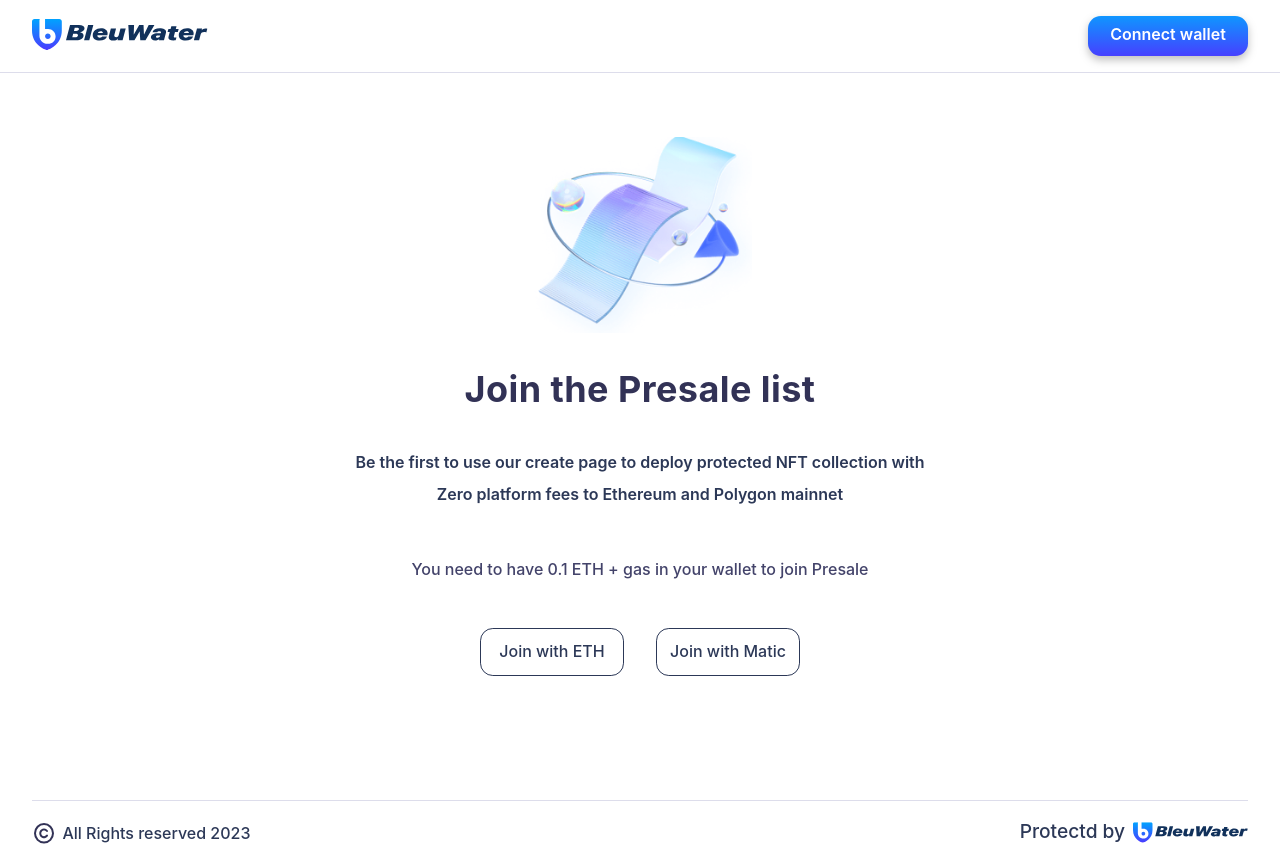
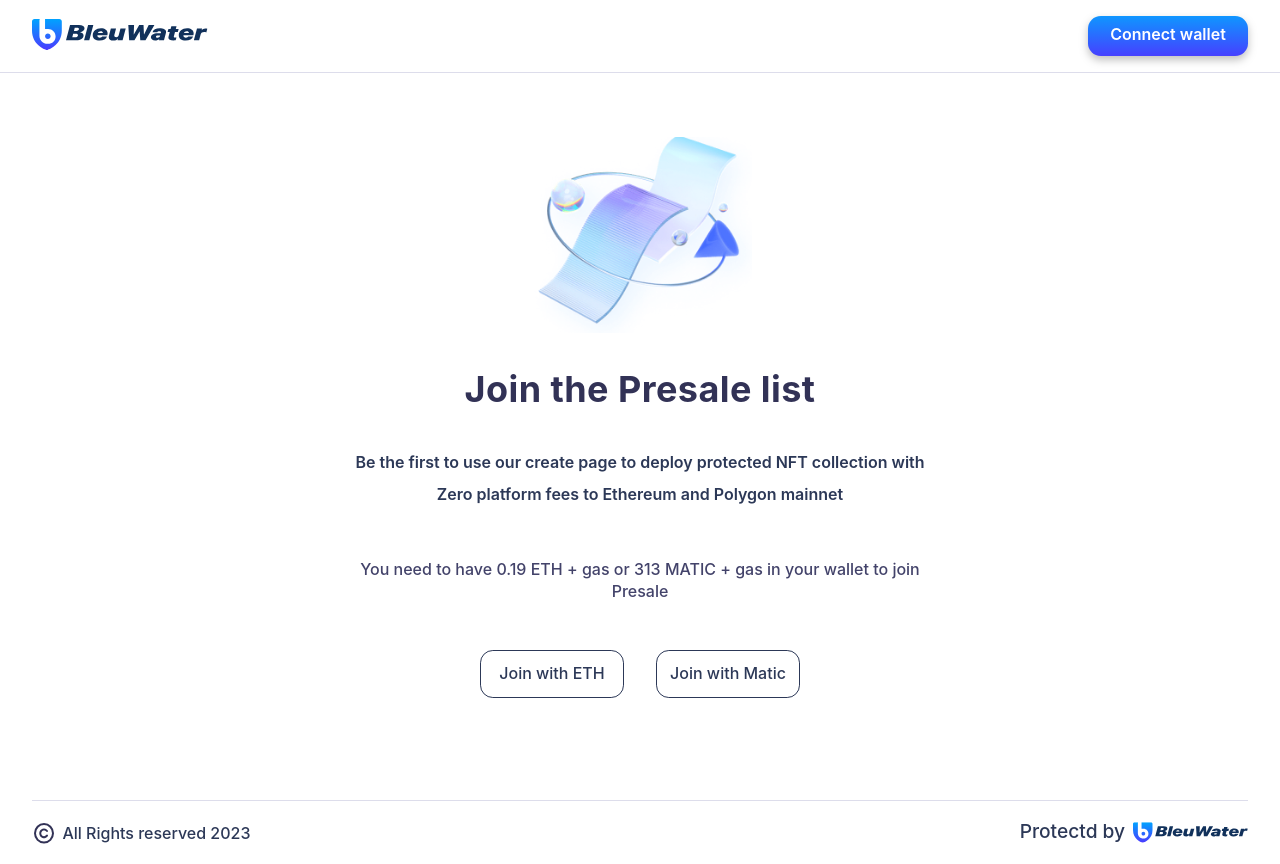
Before and after one commit to bleuwater2023startup/Bleuwater-Presale, a Next.js app: page /presale-join in a window 1280 px wide. Built offline with nearby package versions, Linux system fonts and the light colour scheme; no server answers.

Commit message:
update presale text

```diff
--- a/components/Presale/Presale.jsx
+++ b/components/Presale/Presale.jsx
@@ -44,7 +44,8 @@ const Presale = () => {
         with Zero platform fees to Ethereum and Polygon mainnet{" "}
       </div>
       <div className={classes.info}>
-        You need to have 0.1 ETH + gas in your wallet to join Presale
+        You need to have 0.19 ETH + gas or 313 MATIC + gas in your wallet to
+        join Presale
       </div>
       <div className={classes.btnContainer}>
         <div onClick={_handleTransferEthereum} className={classes.joinBtn}>
```
